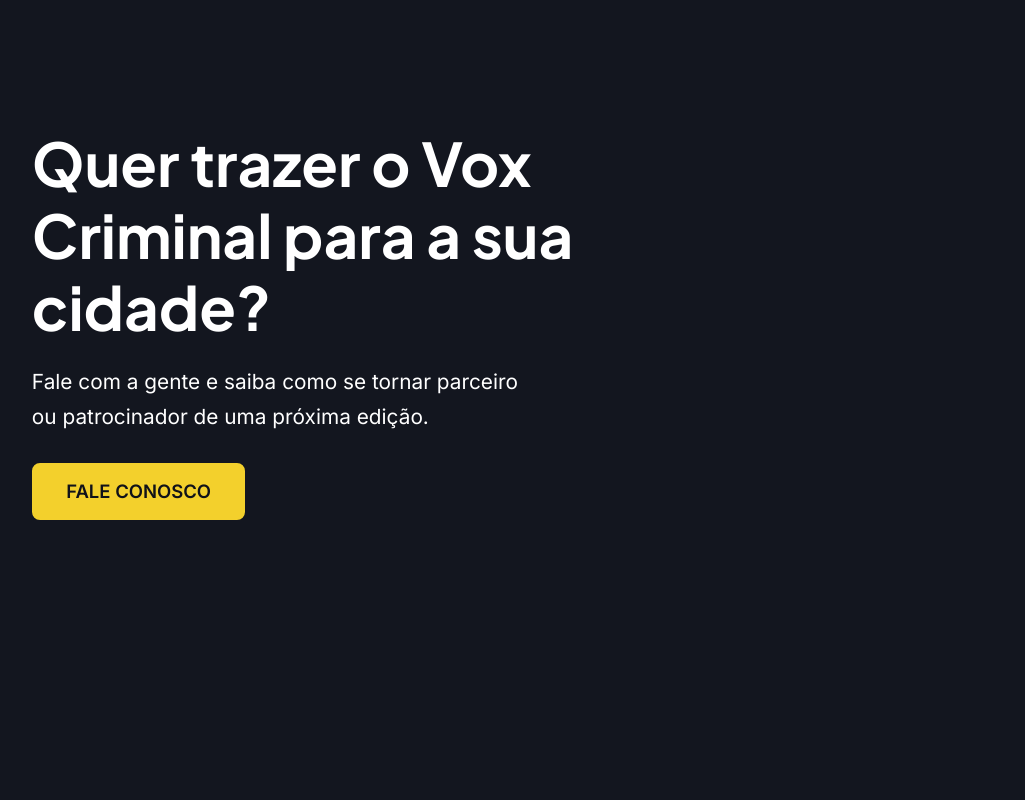
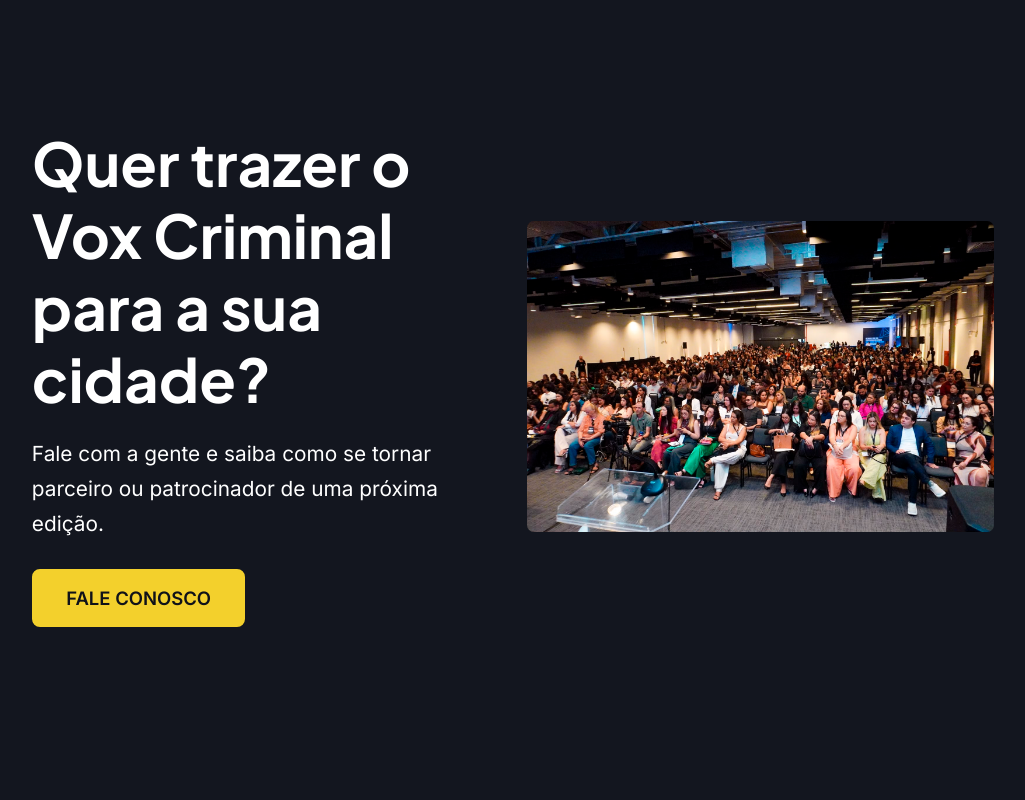
Before and after one commit to joaopedronm/vox-criminal-2026, a plain HTML site: page index.html in a window 1280 px wide. Shown: the part 1780-2580 px from the top of the page, without its empty margins (127-1152 px from the left). Drawn offline with Linux system fonts and the light colour scheme.

Commit message:
fix: add image to main index website

```diff
--- a/index.html
+++ b/index.html
@@ -419,7 +419,7 @@
 					<div class="banner-overlay">
 						<div class="row d-flex align-items-center">
 
-							<div class="col-md-7">
+							<div class="col-md-6">
 								<div class="banner-1-txt color--white">
 
 									<h2 class="h2-xl">Quer trazer o Vox Criminal para a sua cidade?</h2>
@@ -430,6 +430,12 @@
 									</div>
 
 								</div>
+							</div>
+
+							<div class="col-md-6">
+									<div class="img-block left-column wow animate__animated animate__fadeInRight">
+											<img class="img-fluid rounded" src="./images/07.jpeg" alt="Benefícios do Congresso">
+									</div>
 							</div>
 
 						</div>
```
Also changed, not shown: images/07.jpeg (added).
